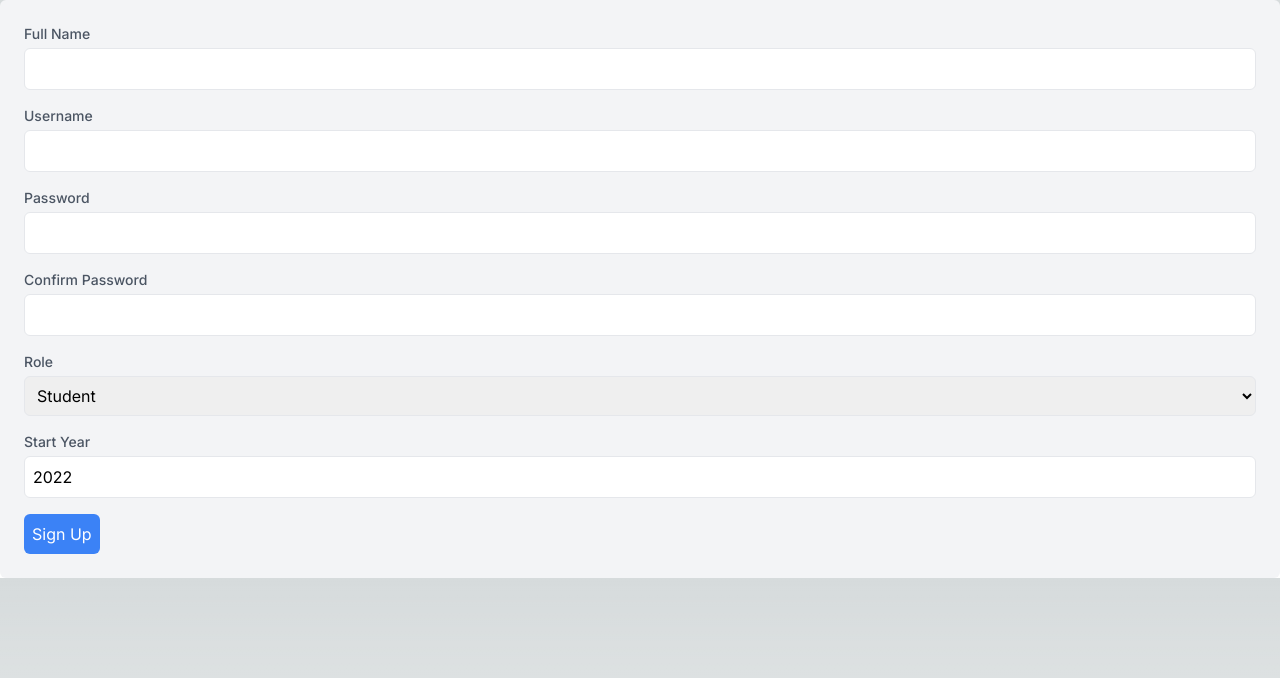
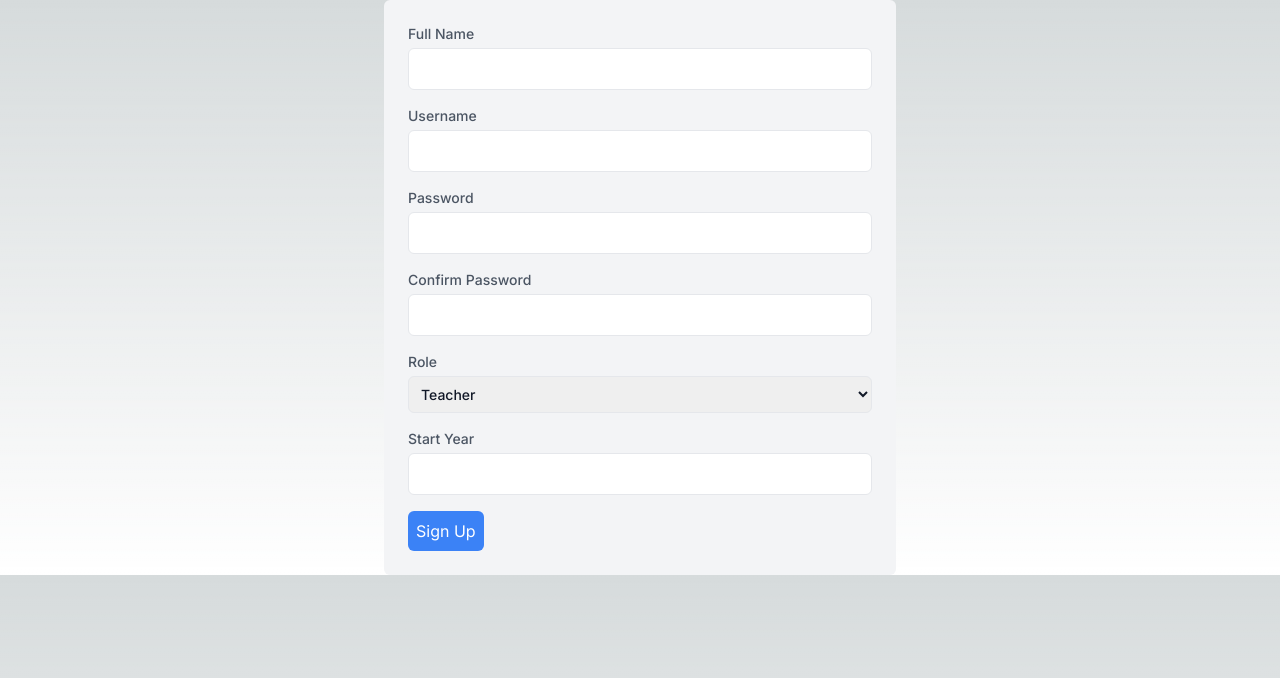
Before and after one commit to robonexx/connexion, a Next.js app: page /auth/signup in a window 1280 px wide. Shown: the top 678 px of the page. Built offline with nearby package versions, Linux system fonts and the light colour scheme.

Commit message:
will change this

```diff
--- a/app/auth/login/page.tsx
+++ b/app/auth/login/page.tsx
@@ -1,4 +1,4 @@
-// components/LoginForm.tsx
+'use client'
 import React, { useState } from 'react';
 
 interface LoginFormProps {
--- a/app/auth/signup/page.tsx
+++ b/app/auth/signup/page.tsx
@@ -1,5 +1,6 @@
-// components/SignupForm.tsx
+'use client';
 import React, { useState } from 'react';
+import { useRouter } from 'next/navigation';
 
 interface SignupFormProps {
   onSubmit: (data: FormData) => void;
@@ -15,22 +16,74 @@ interface FormData {
 }
 
 const SignupPage: React.FC<SignupFormProps> = ({ onSubmit }) => {
-  const [formData, setFormData] = useState<FormData>({
+    const [loading, setLoading] = useState(false);
+    const router = useRouter();
+    const [error, setError] = useState('');
+    const [user, setUser] = useState({
         fullname: '',
         username: '',
+        email: '',
         password: '',
-    confirmPassword: '',
-    role: 'Student',
-    startYear: 2022,
+        startYear: '',
+        role: 'Teacher' || 'Student'
       });
 
-  const handleSubmit = (e: React.FormEvent) => {
+      const handleInputChange = (event: any) => {
+        const { name, value } = event.target;
+        setUser((prev) => ({ ...prev, [name]: value }));
+      };
+
+      const handleSubmit = async (e: any) => {
         e.preventDefault();
-    onSubmit(formData);
+        setLoading(true);
+        console.log(user);
+        try {
+          if (
+            !user.username ||
+            !user.email ||
+            !user.password ||
+            !user.fullname ||
+              !user.startYear ||
+              !user.role
+          ) {
+            setError('please fill all the fields');
+            return;
+          }
+          const emailRegex = /^([a-zA-Z0-9._%-]+@[a-zA-Z0-9.-]+\.[a-zA-Z]{2,})$/;
+          if (!emailRegex.test(user.email)) {
+            setError('invalid email id');
+            return;
+          }
+          const res = await axios.post('/api/register', user);
+          console.log(res.data);
+          if (res.status == 200 || res.status == 201) {
+            console.log('user added successfully');
+            setError('');
+            router.push('/');
+          }
+        } catch (error) {
+          console.log(error);
+          setError('');
+        } finally {
+          setLoading(false);
+
+          setUser({
+            fullname: '',
+            username: '',
+            email: '',
+            password: '',
+              startYear: '',
+            role: ''
+          });
+        }
       };
 
   return (
-    <form onSubmit={handleSubmit} className='bg-gray-100 p-6 rounded-md'>
+    <div>
+      <form
+        onSubmit={handleSubmit}
+        className='bg-gray-100 p-6 rounded-md w-full md:w-2/5 md:mx-auto'
+      >
         <div className='mb-4'>
           <label
             htmlFor='fullname'
@@ -41,11 +94,10 @@ const SignupPage: React.FC<SignupFormProps> = ({ onSubmit }) => {
           <input
             type='text'
             id='fullname'
+            name='fullname'
             className='mt-1 p-2 w-full border rounded-md'
-          value={formData.fullname}
-          onChange={(e) =>
-            setFormData({ ...formData, fullname: e.target.value })
-          }
+            value={user.fullname}
+            onChange={handleInputChange}
           />
         </div>
         <div className='mb-4'>
@@ -58,11 +110,10 @@ const SignupPage: React.FC<SignupFormProps> = ({ onSubmit }) => {
           <input
             type='text'
             id='username'
+            name='username'
             className='mt-1 p-2 w-full border rounded-md'
-          value={formData.username}
-          onChange={(e) =>
-            setFormData({ ...formData, username: e.target.value })
-          }
+            value={user.username}
+            onChange={handleInputChange}
           />
         </div>
         <div className='mb-4'>
@@ -75,11 +126,10 @@ const SignupPage: React.FC<SignupFormProps> = ({ onSubmit }) => {
           <input
             type='password'
             id='password'
+            name='password'
             className='mt-1 p-2 w-full border rounded-md'
-          value={formData.password}
-          onChange={(e) =>
-            setFormData({ ...formData, password: e.target.value })
-          }
+            value={user.password}
+            onChange={handleInputChange}
           />
         </div>
         <div className='mb-4'>
@@ -92,11 +142,10 @@ const SignupPage: React.FC<SignupFormProps> = ({ onSubmit }) => {
           <input
             type='password'
             id='confirmPassword'
+            name='confirmPassword'
             className='mt-1 p-2 w-full border rounded-md'
-          value={formData.confirmPassword}
-          onChange={(e) =>
-            setFormData({ ...formData, confirmPassword: e.target.value })
-          }
+            value={user.confirmPassword}
+            onChange={handleInputChange}
           />
         </div>
         <div className='mb-4'>
@@ -108,12 +157,20 @@ const SignupPage: React.FC<SignupFormProps> = ({ onSubmit }) => {
           </label>
           <select
             id='role'
-          className='mt-1 p-2 w-full border rounded-md'
-          value={formData.role}
-          onChange={(e) => setFormData({ ...formData, role: e.target.value })}
+            name='role'
+            className='mt-1 p-2 w-full border rounded-md block mb-2 text-sm font-medium text-gray-900 dark:text-white'
+            value={user.role}
+            onChange={handleInputChange}
           >
-          <option value='Teacher'>Teacher</option>
-          <option value='Student'>Student</option>
+            <option value={'false'} className='text-gray-600'>
+              role?
+            </option>
+            <option value='Teacher' className='text-gray-600'>
+              Teacher
+            </option>
+            <option value='Student' className='text-gray-600'>
+              Student
+            </option>
           </select>
         </div>
         <div className='mb-4'>
@@ -127,16 +184,15 @@ const SignupPage: React.FC<SignupFormProps> = ({ onSubmit }) => {
             type='number'
             id='startYear'
             className='mt-1 p-2 w-full border rounded-md'
-          value={formData.startYear}
-          onChange={(e) =>
-            setFormData({ ...formData, startYear: Number(e.target.value) })
-          }
+            value={user.startYear}
+            onChange={handleInputChange}
           />
         </div>
         <button type='submit' className='bg-blue-500 text-white p-2 rounded-md'>
           Sign Up
         </button>
       </form>
+    </div>
   );
 };
 
--- a/app/page.tsx
+++ b/app/page.tsx
@@ -3,7 +3,7 @@ import Image from "next/image";
 export default function Home() {
   return (
     <main className="flex min-h-screen flex-col items-center justify-between p-24">
-
+    Landing
     </main>
   );
 }
```
Lines whose indentation alone changed are shown as unchanged.
